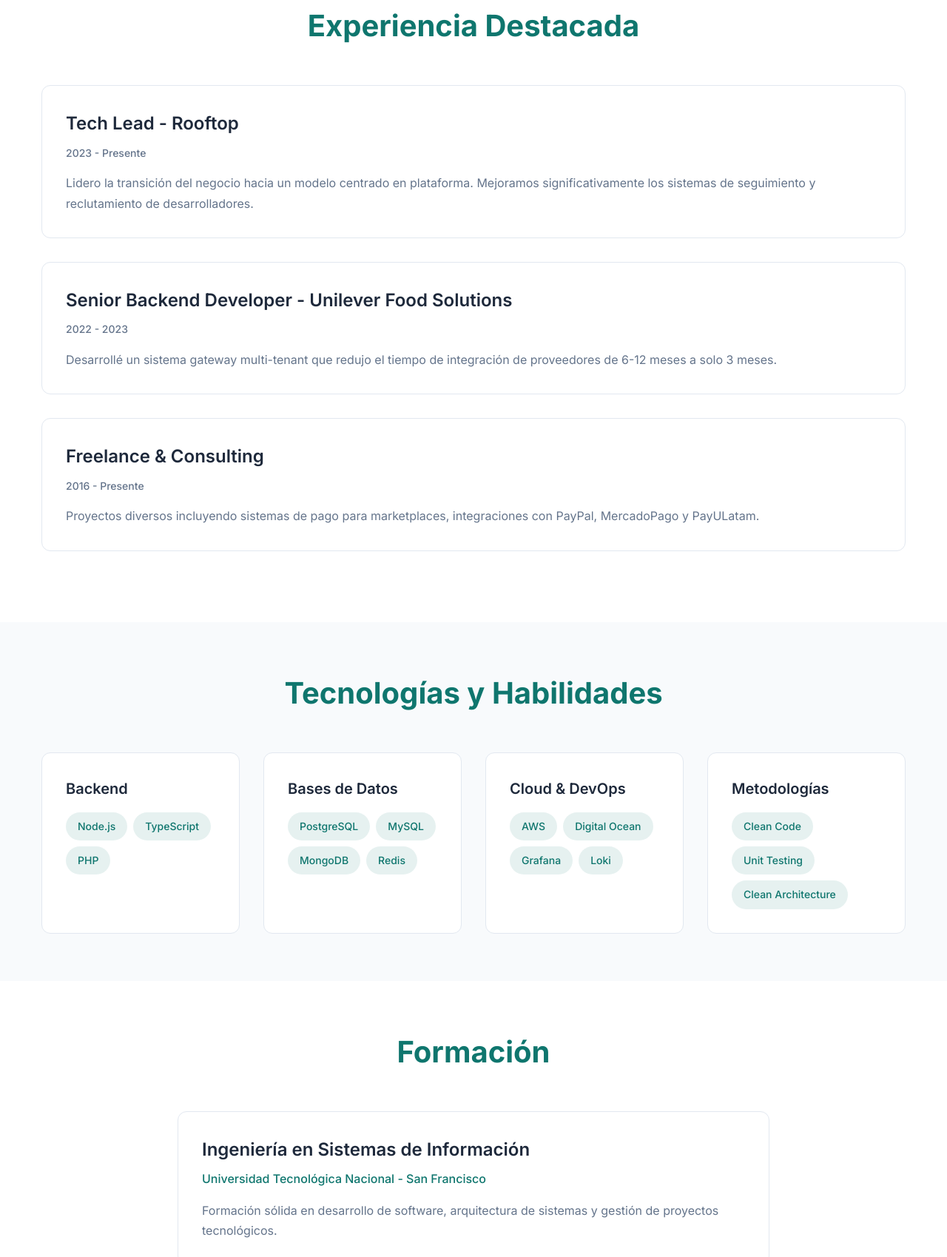
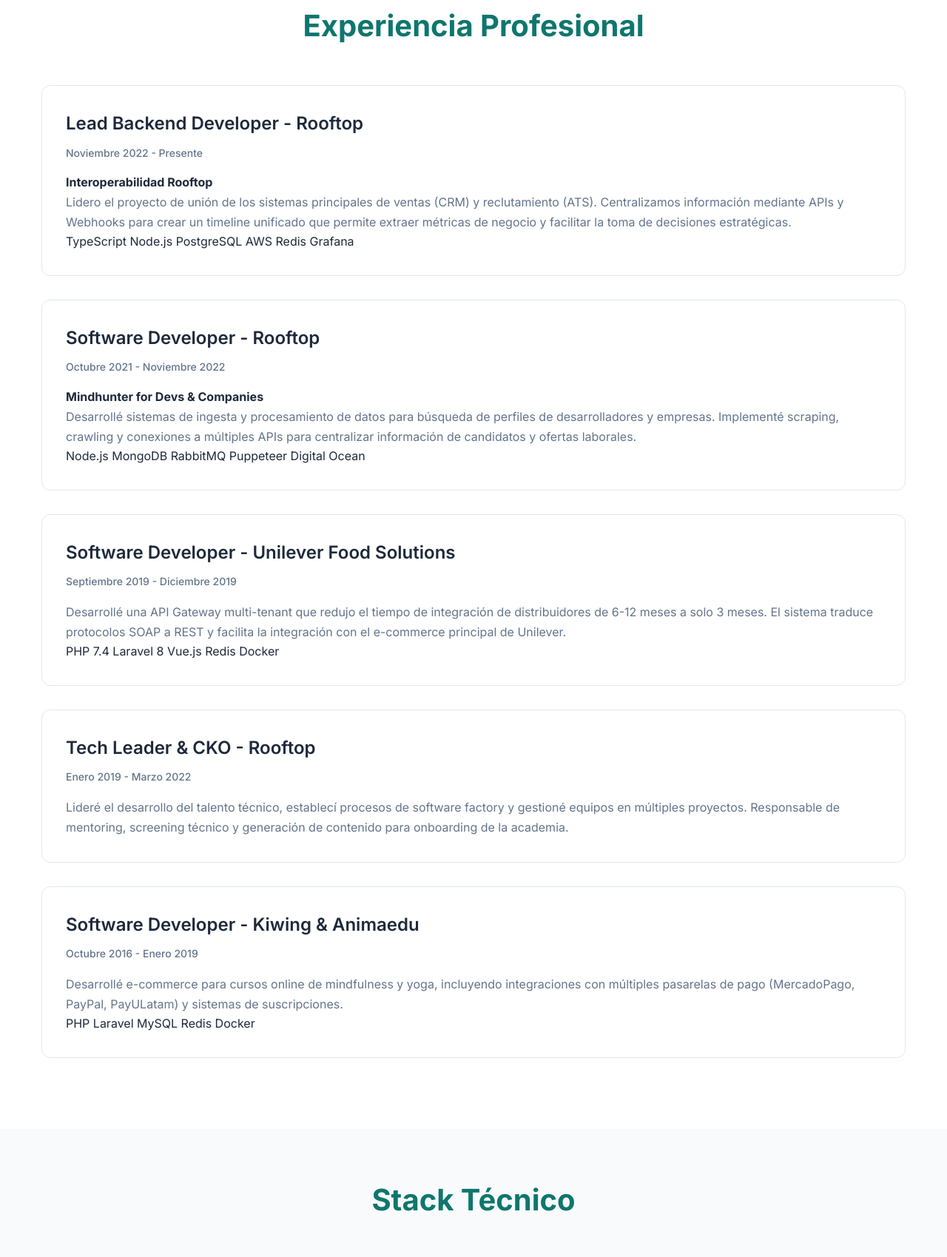
Before and after one commit to matiasbeltramone/fundamentals, a website: page about.html in a window 1280 px wide. Shown: the part 670-2369 px from the top of the page at 74% size. Drawn offline with Linux system fonts and the light colour scheme.

Commit message:
docs: about me section experiences

```diff
--- a/about.html
+++ b/about.html
@@ -72,33 +72,101 @@
 <!-- Experience -->
 <section class="experience">
     <div class="container">
-        <h2>Experiencia Destacada</h2>
+        <h2>Experiencia Profesional</h2>
 
+        <!-- Updated with detailed current role at Rooftop -->
         <div class="experience-item">
-            <h3>Tech Lead - Rooftop</h3>
-            <p class="experience-period">2023 - Presente</p>
-            <p>
-                Lidero la transición del negocio hacia un modelo centrado en plataforma.
-                Mejoramos significativamente los sistemas de seguimiento y reclutamiento de desarrolladores.
-            </p>
+            <h3>Lead Backend Developer - Rooftop</h3>
+            <p class="experience-period">Noviembre 2022 - Presente</p>
+            <div class="experience-details">
+                <h4>Interoperabilidad Rooftop</h4>
+                <p>
+                    Lidero el proyecto de unión de los sistemas principales de ventas (CRM) y reclutamiento (ATS).
+                    Centralizamos información mediante APIs y Webhooks para crear un timeline unificado que permite
+                    extraer métricas de negocio y facilitar la toma de decisiones estratégicas.
+                </p>
+                <div class="tech-stack">
+                    <span class="tech-tag">TypeScript</span>
+                    <span class="tech-tag">Node.js</span>
+                    <span class="tech-tag">PostgreSQL</span>
+                    <span class="tech-tag">AWS</span>
+                    <span class="tech-tag">Redis</span>
+                    <span class="tech-tag">Grafana</span>
+                </div>
+            </div>
         </div>
 
+        <!-- Added detailed Rooftop projects -->
         <div class="experience-item">
-            <h3>Senior Backend Developer - Unilever Food Solutions</h3>
-            <p class="experience-period">2022 - 2023</p>
-            <p>
-                Desarrollé un sistema gateway multi-tenant que redujo el tiempo de integración
-                de proveedores de 6-12 meses a solo 3 meses.
-            </p>
+            <h3>Software Developer - Rooftop</h3>
+            <p class="experience-period">Octubre 2021 - Noviembre 2022</p>
+            <div class="experience-details">
+                <h4>Mindhunter for Devs & Companies</h4>
+                <p>
+                    Desarrollé sistemas de ingesta y procesamiento de datos para búsqueda de perfiles de desarrolladores
+                    y empresas. Implementé scraping, crawling y conexiones a múltiples APIs para centralizar información
+                    de candidatos y ofertas laborales.
+                </p>
+                <div class="tech-stack">
+                    <span class="tech-tag">Node.js</span>
+                    <span class="tech-tag">MongoDB</span>
+                    <span class="tech-tag">RabbitMQ</span>
+                    <span class="tech-tag">Puppeteer</span>
+                    <span class="tech-tag">Digital Ocean</span>
+                </div>
+            </div>
         </div>
 
+        <!-- Added Unilever project with specific achievements -->
         <div class="experience-item">
-            <h3>Freelance & Consulting</h3>
-            <p class="experience-period">2016 - Presente</p>
-            <p>
-                Proyectos diversos incluyendo sistemas de pago para marketplaces,
-                integraciones con PayPal, MercadoPago y PayULatam.
-            </p>
+            <h3>Software Developer - Unilever Food Solutions</h3>
+            <p class="experience-period">Septiembre 2019 - Diciembre 2019</p>
+            <div class="experience-details">
+                <p>
+                    Desarrollé una API Gateway multi-tenant que redujo el tiempo de integración de distribuidores
+                    de 6-12 meses a solo 3 meses. El sistema traduce protocolos SOAP a REST y facilita la
+                    integración con el e-commerce principal de Unilever.
+                </p>
+                <div class="tech-stack">
+                    <span class="tech-tag">PHP 7.4</span>
+                    <span class="tech-tag">Laravel 8</span>
+                    <span class="tech-tag">Vue.js</span>
+                    <span class="tech-tag">Redis</span>
+                    <span class="tech-tag">Docker</span>
+                </div>
+            </div>
+        </div>
+
+        <!-- Added key freelance projects -->
+        <div class="experience-item">
+            <h3>Tech Leader & CKO - Rooftop</h3>
+            <p class="experience-period">Enero 2019 - Marzo 2022</p>
+            <div class="experience-details">
+                <p>
+                    Lideré el desarrollo del talento técnico, establecí procesos de software factory y gestioné
+                    equipos en múltiples proyectos. Responsable de mentoring, screening técnico y generación
+                    de contenido para onboarding de la academia.
+                </p>
+            </div>
+        </div>
+
+        <!-- Added early career experience -->
+        <div class="experience-item">
+            <h3>Software Developer - Kiwing & Animaedu</h3>
+            <p class="experience-period">Octubre 2016 - Enero 2019</p>
+            <div class="experience-details">
+                <p>
+                    Desarrollé e-commerce para cursos online de mindfulness y yoga, incluyendo integraciones
+                    con múltiples pasarelas de pago (MercadoPago, PayPal, PayULatam) y sistemas de suscripciones.
+                </p>
+                <div class="tech-stack">
+                    <span class="tech-tag">PHP</span>
+                    <span class="tech-tag">Laravel</span>
+                    <span class="tech-tag">MySQL</span>
+                    <span class="tech-tag">Redis</span>
+                    <span class="tech-tag">Docker</span>
+                </div>
+            </div>
         </div>
     </div>
 </section>
@@ -106,25 +174,30 @@
 <!-- Skills -->
 <section class="skills">
     <div class="container">
-        <h2>Tecnologías y Habilidades</h2>
+        <h2>Stack Técnico</h2>
 
         <div class="skills-grid">
+            <!-- Expanded skills with more detailed categories -->
             <div class="skill-category">
-                <h3>Backend</h3>
+                <h3>Lenguajes & Frameworks</h3>
                 <div class="skill-tags">
+                    <span class="skill-tag">TypeScript</span>
                     <span class="skill-tag">Node.js</span>
-                    <span class="skill-tag">TypeScript</span>
                     <span class="skill-tag">PHP</span>
+                    <span class="skill-tag">Express.js</span>
+                    <span class="skill-tag">Nest.js</span>
+                    <span class="skill-tag">Laravel</span>
                 </div>
             </div>
 
             <div class="skill-category">
-                <h3>Bases de Datos</h3>
+                <h3>Bases de Datos & Cache</h3>
                 <div class="skill-tags">
                     <span class="skill-tag">PostgreSQL</span>
                     <span class="skill-tag">MySQL</span>
                     <span class="skill-tag">MongoDB</span>
                     <span class="skill-tag">Redis</span>
+                    <span class="skill-tag">TypeORM</span>
                 </div>
             </div>
 
@@ -133,17 +206,32 @@
                 <div class="skill-tags">
                     <span class="skill-tag">AWS</span>
                     <span class="skill-tag">Digital Ocean</span>
+                    <span class="skill-tag">Docker</span>
+                    <span class="skill-tag">GitHub Actions</span>
                     <span class="skill-tag">Grafana</span>
                     <span class="skill-tag">Loki</span>
                 </div>
             </div>
 
             <div class="skill-category">
-                <h3>Metodologías</h3>
+                <h3>Arquitectura & Testing</h3>
                 <div class="skill-tags">
-                    <span class="skill-tag">Clean Code</span>
-                    <span class="skill-tag">Unit Testing</span>
                     <span class="skill-tag">Clean Architecture</span>
+                    <span class="skill-tag">DDD</span>
+                    <span class="skill-tag">Jest</span>
+                    <span class="skill-tag">PHPUnit</span>
+                    <span class="skill-tag">Microservices</span>
+                </div>
+            </div>
+
+            <div class="skill-category">
+                <h3>Message Queues & Tools</h3>
+                <div class="skill-tags">
+                    <span class="skill-tag">RabbitMQ</span>
+                    <span class="skill-tag">Bull</span>
+                    <span class="skill-tag">Swagger</span>
+                    <span class="skill-tag">Puppeteer</span>
+                    <span class="skill-tag">Cheerio</span>
                 </div>
             </div>
         </div>
@@ -169,26 +257,35 @@
     <div class="container">
         <h2>Enseñanza y Mentoría</h2>
         <p class="teaching-intro">
-            Me apasiona compartir conocimiento y ayudar a otros desarrolladores a crecer profesionalmente.
+            <!-- Updated intro with specific teaching experience -->
+            Con más de 5 años de experiencia como profesor en Rooftop Academy y UTN, me especializo
+            en enseñar programación orientada a objetos, arquitecturas limpias y metodologías de trabajo.
         </p>
 
         <div class="teaching-grid">
+            <!-- Added specific teaching experiences -->
             <div class="teaching-item">
                 <div class="teaching-icon">🎓</div>
-                <h3>Workshops Técnicos</h3>
-                <p>Talleres sobre programación orientada a objetos y arquitectura limpia</p>
+                <h3>Rooftop Academy</h3>
+                <p>Profesor de Programación Orientada a Objetos, SOLID, Clean Architecture y metodologías Git/GitHub para estudiantes de UTN</p>
+            </div>
+
+            <div class="teaching-item">
+                <div class="teaching-icon">🏛️</div>
+                <h3>UTN San Francisco</h3>
+                <p>Bootcamps de Laravel from Scratch y metodologías de trabajo aplicadas para estudiantes de ingeniería</p>
             </div>
 
             <div class="teaching-item">
                 <div class="teaching-icon">👥</div>
-                <h3>Mentoring de Equipos</h3>
-                <p>Acompañamiento en la implementación de mejores prácticas de desarrollo</p>
+                <h3>Tech Leadership</h3>
+                <p>Mentoring de equipos técnicos, establecimiento de procesos y consultoría en arquitecturas de software</p>
             </div>
 
             <div class="teaching-item">
                 <div class="teaching-icon">📝</div>
-                <h3>Material Educativo</h3>
-                <p>Creación de contenido y tutoriales para bootcamps y cursos</p>
+                <h3>Contenido Educativo</h3>
+                <p>Creación de material para bootcamps, workshops técnicos y procesos de onboarding</p>
             </div>
         </div>
     </div>
```
